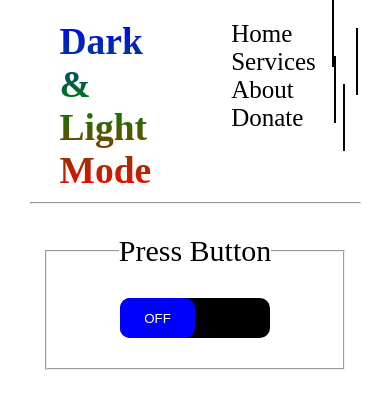
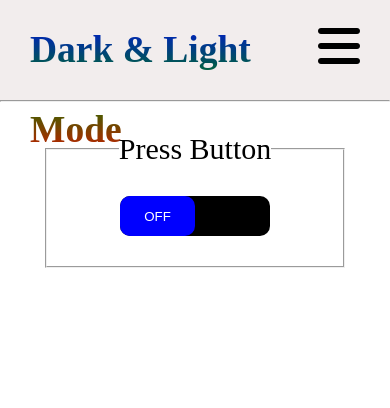
Before and after one commit to Madrine256/Dark-Light-Mode-App, a plain HTML site: page index.html in a window 390 px wide. Both pictures are taken after a click on the button "ON". Drawn offline with Linux system fonts and the light colour scheme.

Commit message:
added media queries

```diff
--- a/app.css
+++ b/app.css
@@ -11,23 +11,26 @@ body{
     transition: all 0.5s linear;
 }
   .container{
-    width: 90%;
+    width: 100%;
     height: 100vh;
-    padding: 10px;
+    /* padding: 10px; */
     margin: 0 auto;
   }
   nav{
     width: 100%;
+    height: 100px;
     position:relative;
-      display:grid;
+    display:grid;
     grid-template-columns: 1fr auto;
     grid-gap:20px;
+    background-color: rgba(128, 81, 81, 0.1);
 
   }
   .logo-container{
     font-size:25px;
     padding: 10px;
     margin-left:20px;
+    line-height: 80px;
   }
   .logo h1{
       background-image: linear-gradient(blue, green , red);
@@ -36,16 +39,22 @@ body{
      background-clip:text;
     -webkit-text-fill-color:transparent;
   }
+  .bar-container{
+    color: #fff;
+    font-size: 3rem;
+    margin: 20px auto;
+    display: none;
+    padding-right: 30px;
+  }
   .link_container{
-    padding: 10px;
+      line-height: 60px;
   }
   .link_container .links{
     text-decoration:none;
+    display: inline-block;
     color:white;
     font-size:25px;
     padding: 20px 40px;
-    margin-right:20px;
-    border-right: 2px solid white;
     transition:all 0.3s linear;
   }
   .link_container .links:hover{
@@ -53,11 +62,13 @@ body{
   }
   .title{
       text-transform: capitalize;
+      position: relative;
       margin: 30px auto;
       text-align: center;
       padding: 10px;
       font-size: 30px;
       max-width: 300px;
+      transition: all .5s ease-in-out;
   }
   section{
     display: flex;
@@ -84,11 +95,42 @@ body{
     width:50%;
     height:100%;
     position: absolute;
-    transition:all 0.3s linear;
+    transition:all 0.5s ease-in-out;
   }
-  .posnChange{
+   .posnChange{
       left: 0;
   }
     .posnChange{
     right:0
   }
+@media  ( max-width: 800px) {
+  /* nav{
+    display: block;
+  } */
+  .bar-container{
+    display: block;
+  }
+  .link_container{
+    width: auto;
+    position: fixed;
+    height: 100vh;
+    color:white;
+    right: -100%;
+    margin-top: 105px;
+    line-height: 40px;
+    transition: all .5s ease-in-out;
+    background-color: rgb(7, 7, 7);
+  }
+  .link_container .links {
+    border-right: none;
+    width: auto;
+    text-align: center;
+    display: block;
+
+  }
+ .showLinks{
+    right: 0;
+  }
+  /* .showLinks{
+    right: -100%;
+  } */
--- a/app.js
+++ b/app.js
@@ -4,24 +4,39 @@ let getClasses = myClass => document.querySelector(myClass),
   const mySwitch = getClasses('.switch'),
         body = getClasses('body'),
         switchConatiner = getClasses('.switch-container'),
-        links = getAllElements('.links');
+        link_container = getClasses('.link_container'),
+        links = getAllElements('.links'),
+        fieldset = getClasses('.title'),
+        bar = getClasses('.bar-container');
+        bar.onclick = ()=>{
+
+                link_container.classList.toggle('showLinks');
+                if(link_container.classList.contains('showLinks')){
+                    fieldset.style.left = "-20%";
+                }else{
+                    fieldset.style.left = "auto";
+                }
+
+
+        }
 
   //set function for our styles;
-  let offStyles = (bgc, clr)=>{
-    body.style.background = bgc;
-    body.style.color = clr;
-    switchConatiner.style.background = clr;
+  let offStyles = (themebgColor, themeColor, linkbgColor)=>{
+    body.style.background = themebgColor;
+    body.style.color = themeColor;
+    switchConatiner.style.background = themeColor;
     links.forEach(link =>{
-        link.style.color = clr;
-        link.style.borderColor = clr;
-        link.onmouseenter = e =>{
-            e.currentTarget.style.background= bgc;
-            e.currentTarget.style.color = clr;
-        }
-        link.onmouseleave= e =>{
-            e.currentTarget.style.background= bgc;
-            e.currentTarget.style.color = clr;
-        }
+        link.style.color = themeColor;
+        link.style.borderColor = themeColor;
+        link.addEventListener('mouseenter' , (e)=>{
+            e.currentTarget.style.background= linkbgColor;
+            e.currentTarget.style.color = themebgColor;
+        })
+        link.addEventListener('mouseleave',( e )=>{
+            e.currentTarget.style.background= "rgba(9,9,9,0.1)";
+            e.currentTarget.style.color = themeColor;
+
+        })
 
     })
   }
@@ -29,7 +44,10 @@ let getClasses = myClass => document.querySelector(myClass),
         mySwitch.classList.toggle('posnChange');
         if(mySwitch.classList.contains('posnChange')){
             mySwitch.innerHTML = "OFF";
-            offStyles("#fff", "#000");
+            offStyles("#fff", "#000", "rgba(0,0,0,0.5)");
+            bar.style.color = "#000";
+            link_container.style.background = "rgba(9,9,9,0.1)";
+            link_container.style.color = "#000";
 
         }else{
             mySwitch.innerHTML = "ON";
--- a/index.html
+++ b/index.html
@@ -5,6 +5,7 @@
     <meta http-equiv="X-UA-Compatible" content="IE=edge">
     <meta name="viewport" content="width=device-width, initial-scale=1.0">
     <title>Switch Modes</title>
+    <link rel="stylesheet" href="https://cdnjs.cloudflare.com/ajax/libs/font-awesome/6.0.0-beta3/css/all.min.css" integrity="sha512-Fo3rlrZj/k7ujTnHg4CGR2D7kSs0v4LLanw2qksYuRlEzO+tcaEPQogQ0KaoGN26/zrn20ImR1DfuLWnOo7aBA==" crossorigin="anonymous" referrerpolicy="no-referrer" />
     <link rel="stylesheet" href="app.css">
 </head>
 <body>
@@ -15,8 +16,11 @@
               <h1> Dark & Light Mode</h1>
             </div>
           </div>
+          <div class="bar-container">
+            <i class="fas fa-bars"></i>
+          </div>
           <div class="link_container">
-             <a href="#home" class="links">Home</a>
+          <a href="#home" class="links">Home</a>
           <a href="#services" class="links">Services</a>
           <a href="#about" class="links">About</a>
           <a href="#donate" class="links">Donate</a>
```
